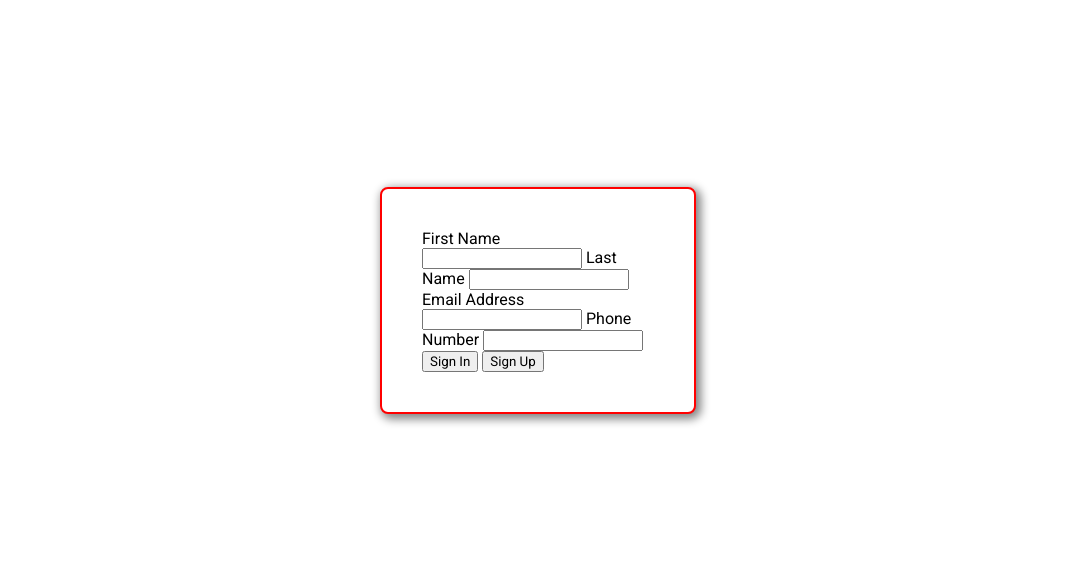
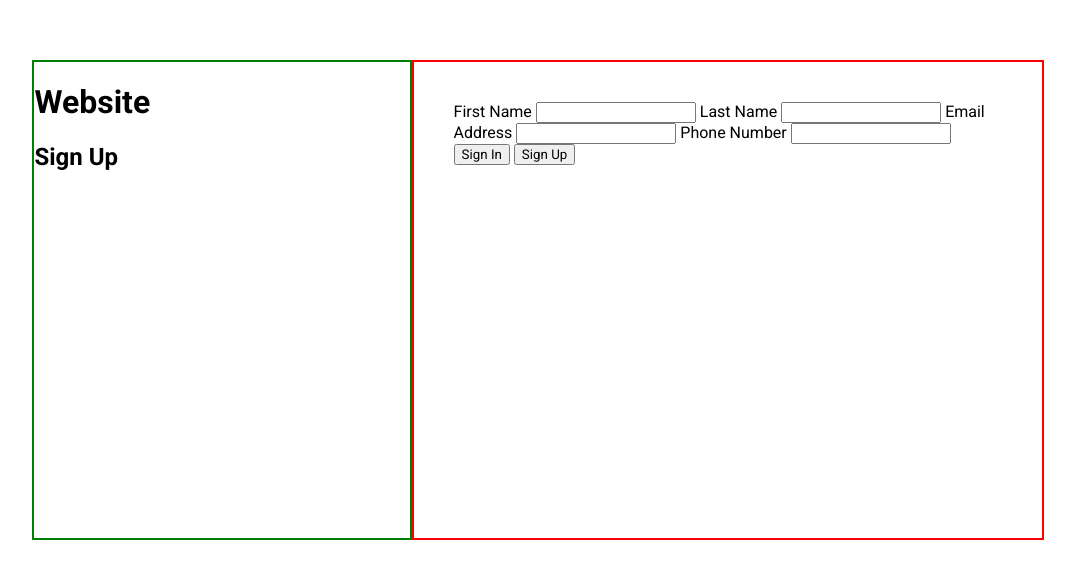
Before and after one commit to agpersonal6104/Section-1, a plain HTML site: page contactformassignment.html in a window 1280 px wide. Shown: the part 108-686 px from the top of the page, without its empty margins (102-1177 px from the left). Drawn offline with Linux system fonts and the light colour scheme.

Commit message:
html practice

```diff
--- a/contactformassignment.html
+++ b/contactformassignment.html
@@ -25,10 +25,9 @@
 
         .card{
             border: 2px solid red;
-            width: 25%;
-            box-shadow: 3px 3px 10px 2px #0000007e;
+            width: 50%;
+            height: 60%;
             padding: 40px;
-            border-radius: 8px;
             box-sizing: border-box;
             background-color: white;
         }
@@ -37,10 +36,22 @@
             display: inline;
         }
 
+        .info{
+            border: 2px solid green;
+            width: 30%;
+            height: 60%;
+            box-sizing: border-box;
+            background-color: white;
+        }
+
     </style>
 
 </head>
 <body>
+    <div class="info">
+        <h1 class="info1">Website</h1>
+        <h2 class="info2">Sign Up</h2>
+    </div>
     <div class="card">
         <form class="contact-us"></form>
         <form class="contact-form">
```
